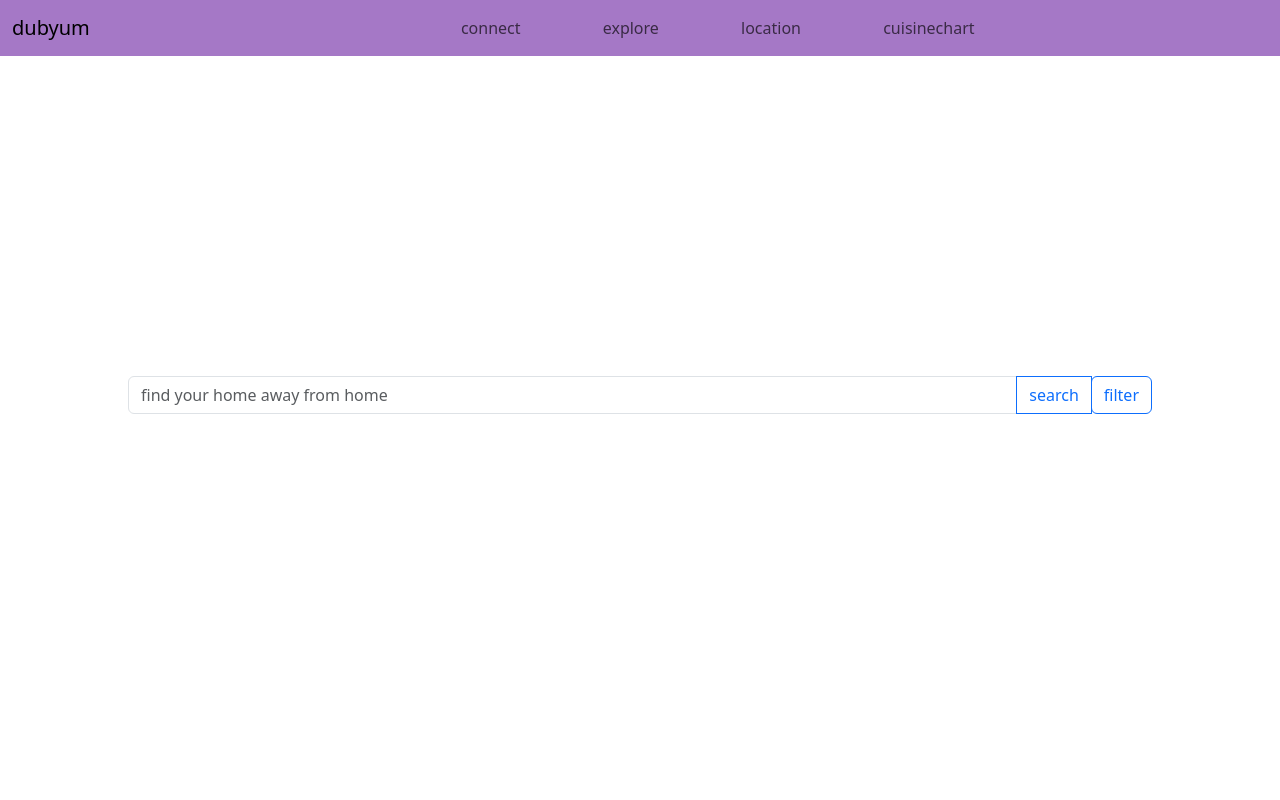
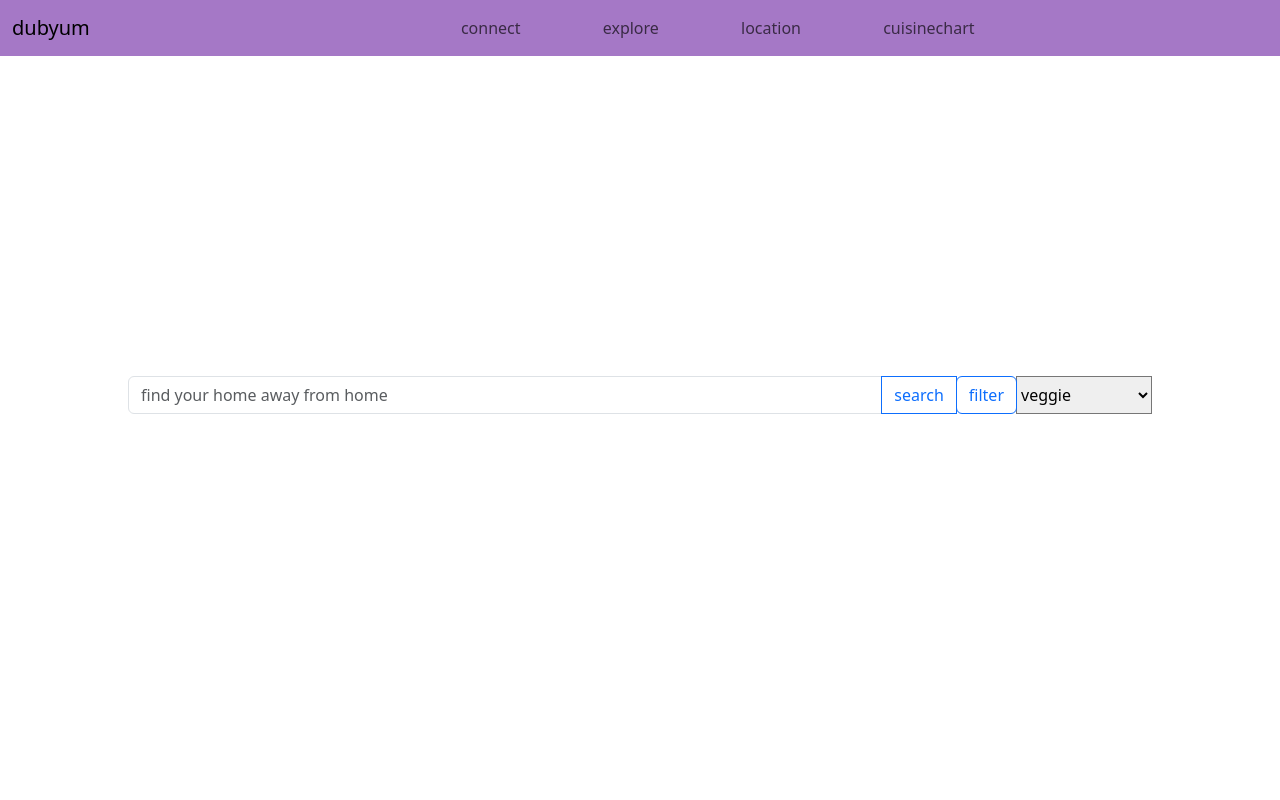
Before and after one commit to salmaaalyy/dubyum, a website: page public/index.html in a window 1280 px wide. Shown: the top 800 px of the page. Drawn offline with nearby package versions, Linux system fonts and the light colour scheme.

Commit message:
added filter options

```diff
--- a/public/index.html
+++ b/public/index.html
@@ -75,7 +75,16 @@
           <button class="btn btn-outline-primary my-2 my-sm-0" id="dropdownMenu" data-toggle="dropdown" aria-haspopup="true" aria-expanded="false">filter</button>
         </div>
         <!--drop down for all the cuisines/food options-->
-        <div class="dropdown-menu" aria-labelledby="dropdownMenu">
+        <select id="filters">
+          <option value="veggie">veggie</option>
+          <option value="halal">halal</option>
+          <option value="gf">gluten free</option>
+          <option value="middleeastern">middle eastern</option>
+          <option value="bengali">bengali</option>
+          <option value="indian">indian</option>
+          <option value="chinese">chinese</option>
+        </select>
+        <!-- <div class="dropdown-menu" aria-labelledby="dropdownMenu">
           <div class="form-check">
             <input class="form-check-inut" type="checkbox" value="" id="halal">
             <label class="form-check-label" for="halal">halal</label>
@@ -88,7 +97,7 @@
             <input class="form-check-inut" type="checkbox" value="" id="italian">
             <label class="form-check-label" for="italian">italian</label>
           </div>
-        </div>
+        </div> -->
       </div>
     </div>
   </section>
```
